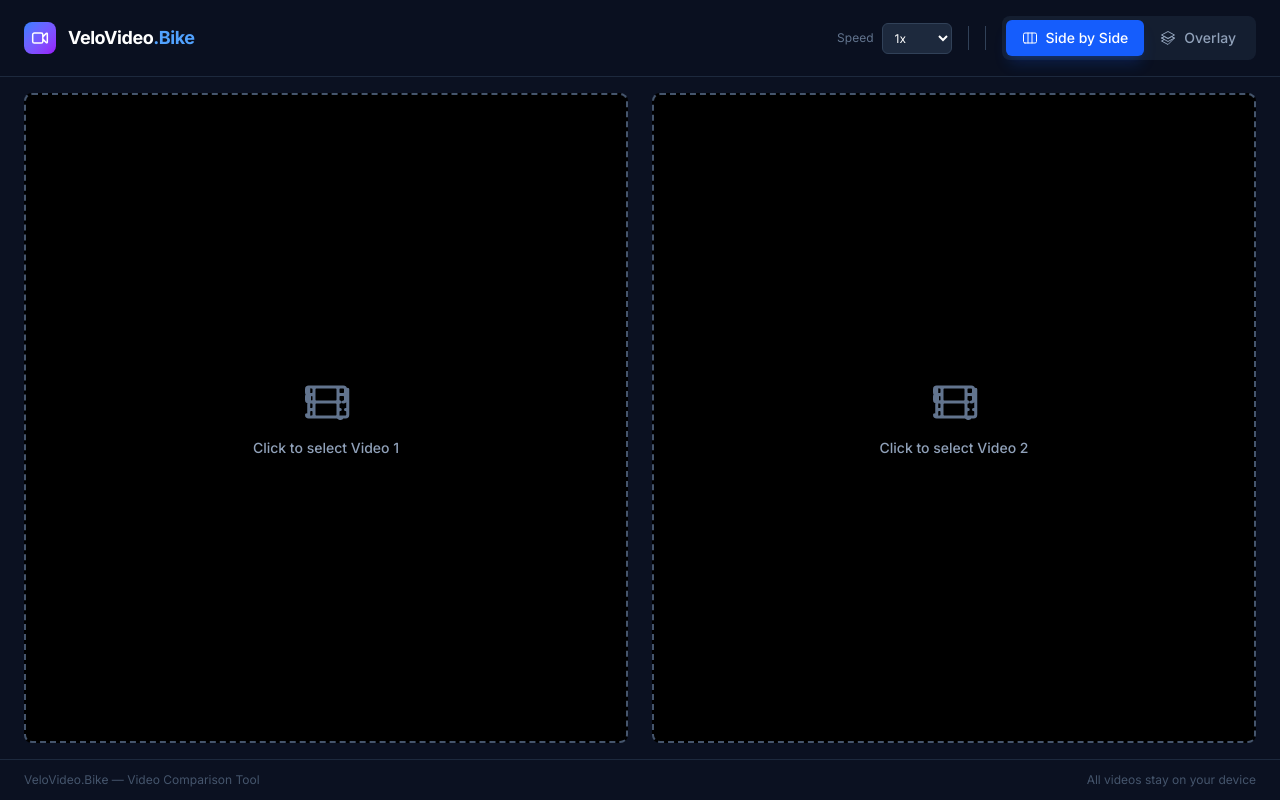
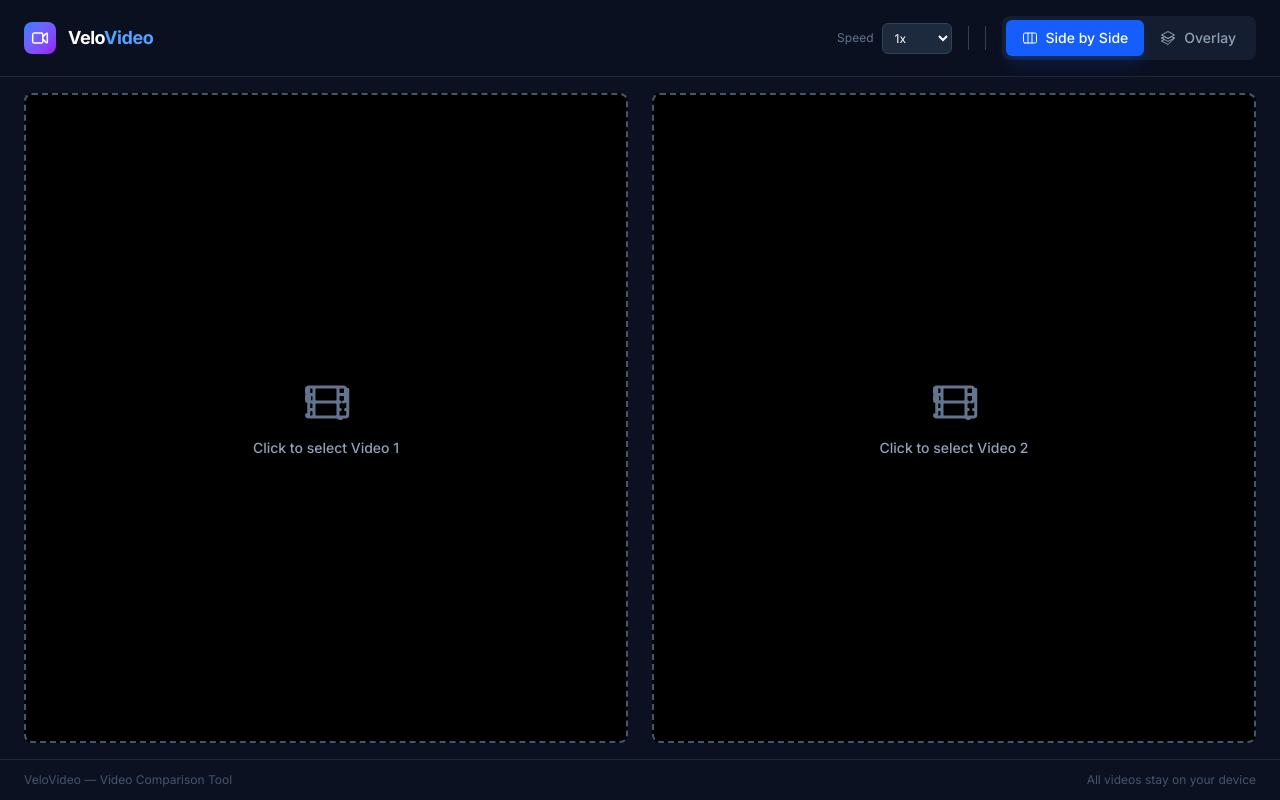
Before and after one commit to clubhousevelo/VeloVideo.Bike, a React (Vite) app: page / in a window 1280 px wide. Built offline with nearby package versions, Linux system fonts and the light colour scheme.

Commit message:
Rename to VeloVideo, make Video blue in logo
Made-with: Cursor

```diff
--- a/index.html
+++ b/index.html
@@ -4,7 +4,7 @@
     <meta charset="UTF-8" />
     <link rel="icon" type="image/svg+xml" href="/vite.svg" />
     <meta name="viewport" content="width=device-width, initial-scale=1.0" />
-    <title>VeloVideo.Bike — Video Comparison Tool</title>
+    <title>VeloVideo — Video Comparison Tool</title>
     <link rel="preconnect" href="https://fonts.googleapis.com" />
     <link rel="preconnect" href="https://fonts.gstatic.com" crossorigin />
     <link href="https://fonts.googleapis.com/css2?family=Inter:wght@400;500;600;700&display=swap" rel="stylesheet" />
--- a/src/App.tsx
+++ b/src/App.tsx
@@ -462,7 +462,7 @@ export default function App() {
               </svg>
             </div>
             <h1 className="text-lg font-bold text-white tracking-tight">
-              VeloVideo<span className="text-blue-400">.Bike</span>
+              Velo<span className="text-blue-400">Video</span>
             </h1>
           </div>
 
@@ -639,7 +639,7 @@ export default function App() {
       {/* Footer */}
       <footer className="border-t border-slate-800 py-3">
         <div className="max-w-[1800px] mx-auto px-6 flex items-center justify-between text-xs text-slate-600">
-          <span>VeloVideo.Bike — Video Comparison Tool</span>
+          <span>VeloVideo — Video Comparison Tool</span>
           <span>All videos stay on your device</span>
         </div>
       </footer>
```
